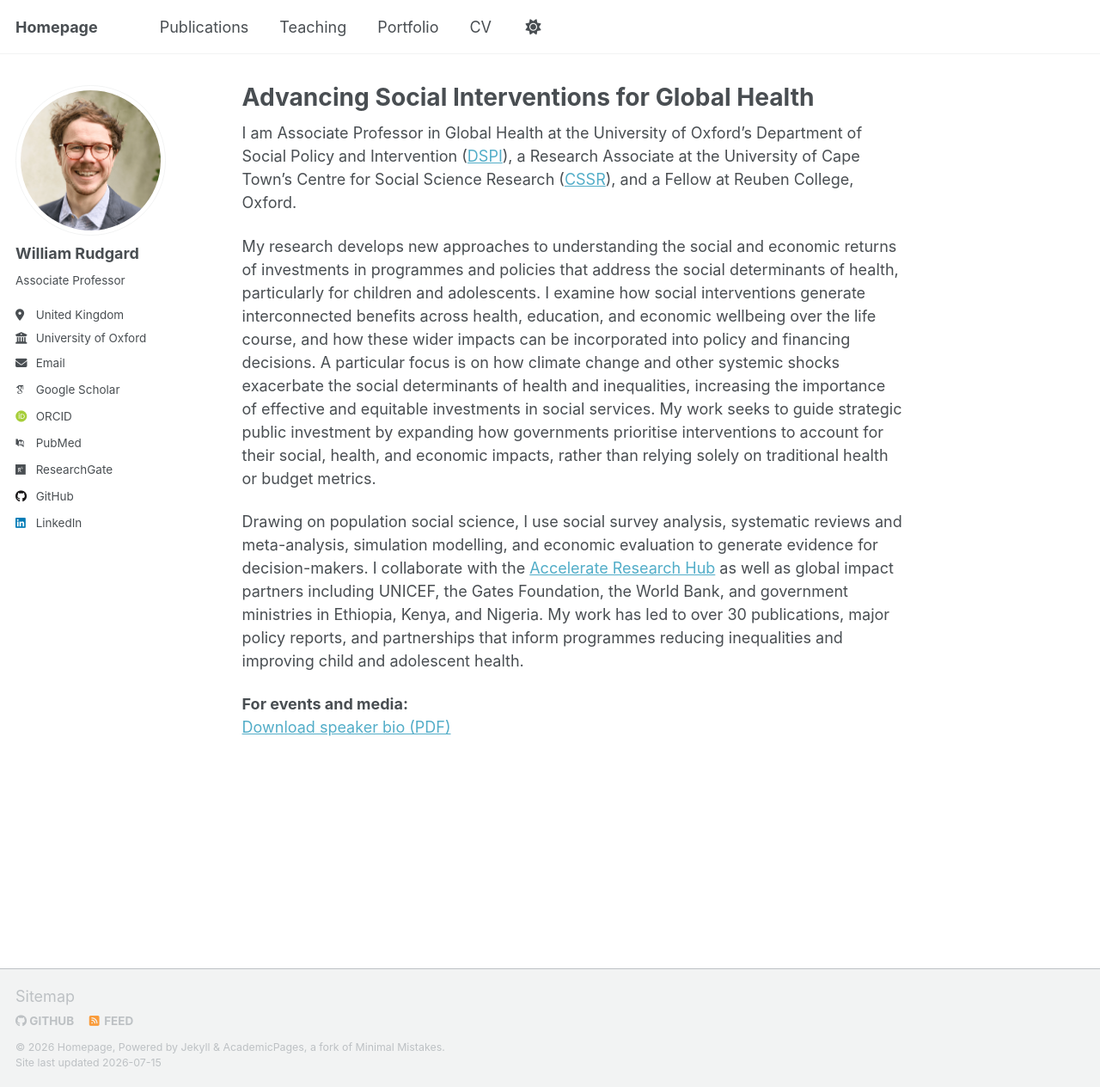
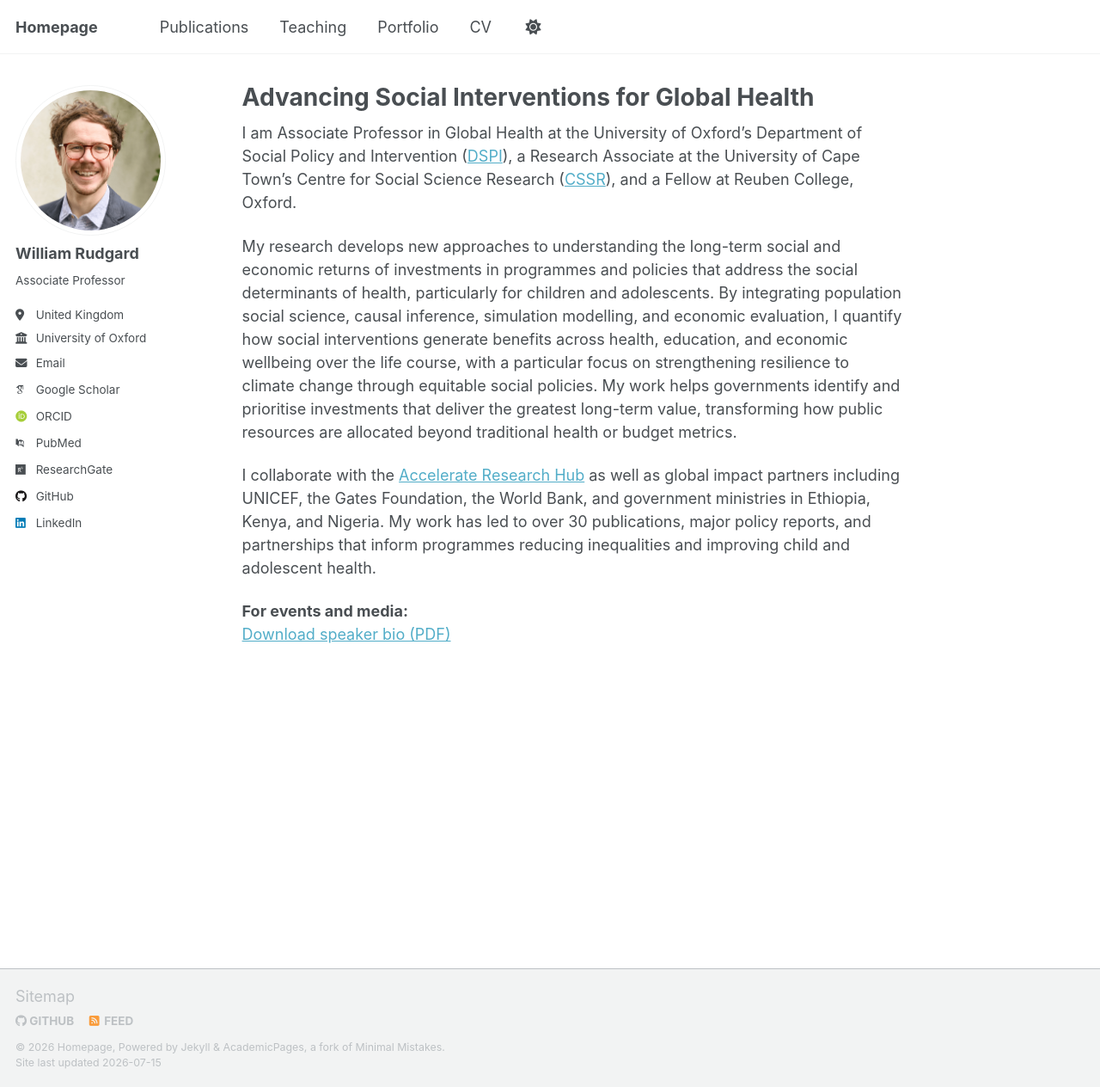
Before and after one commit to WilliamRudgard/williamrudgard.github.io, a Jekyll site: the page built from _pages/about.md, in a window 1280 px wide and 1264 px high. Shown: the whole window at 86% size. Built offline with Jekyll 4.4.1, drawn with Linux system fonts in a browser that asks for light colours; some web fonts are replaced; a script that is not in the unit is left out.

Commit message:
Update about.md

```diff
--- a/_pages/about.md
+++ b/_pages/about.md
@@ -9,9 +9,9 @@ redirect_from:
 
 I am Associate Professor in Global Health at the University of Oxford’s Department of Social Policy and Intervention ([DSPI](https://www.spi.ox.ac.uk/)), a Research Associate at the University of Cape Town's Centre for Social Science Research ([CSSR](https://humanities.uct.ac.za/cssr)), and a Fellow at Reuben College, Oxford.
 
-My research develops new approaches to understanding the social and economic returns of investments in programmes and policies that address the social determinants of health, particularly for children and adolescents. I examine how social interventions generate interconnected benefits across health, education, and economic wellbeing over the life course, and how these wider impacts can be incorporated into policy and financing decisions. A particular focus is on how climate change and other systemic shocks exacerbate the social determinants of health and inequalities, increasing the importance of effective and equitable investments in social services. My work seeks to guide strategic public investment by expanding how governments prioritise interventions to account for their social, health, and economic impacts, rather than relying solely on traditional health or budget metrics.
+My research develops new approaches to understanding the long-term social and economic returns of investments in programmes and policies that address the social determinants of health, particularly for children and adolescents. By integrating population social science, causal inference, simulation modelling, and economic evaluation, I quantify how social interventions generate benefits across health, education, and economic wellbeing over the life course, with a particular focus on strengthening resilience to climate change through equitable social policies. My work helps governments identify and prioritise investments that deliver the greatest long-term value, transforming how public resources are allocated beyond traditional health or budget metrics.
 
-Drawing on population social science, I use social survey analysis, systematic reviews and meta-analysis, simulation modelling, and economic evaluation to generate evidence for decision-makers. I collaborate with the [Accelerate Research Hub](https://www.acceleratehub.org/) as well as global impact partners including UNICEF, the Gates Foundation, the World Bank, and government ministries in Ethiopia, Kenya, and Nigeria. My work has led to over 30 publications, major policy reports, and partnerships that inform programmes reducing inequalities and improving child and adolescent health.
+I collaborate with the [Accelerate Research Hub](https://www.acceleratehub.org/) as well as global impact partners including UNICEF, the Gates Foundation, the World Bank, and government ministries in Ethiopia, Kenya, and Nigeria. My work has led to over 30 publications, major policy reports, and partnerships that inform programmes reducing inequalities and improving child and adolescent health.
 
 **For events and media:**
 [Download speaker bio (PDF)](/files/william-bio.pdf)
```
